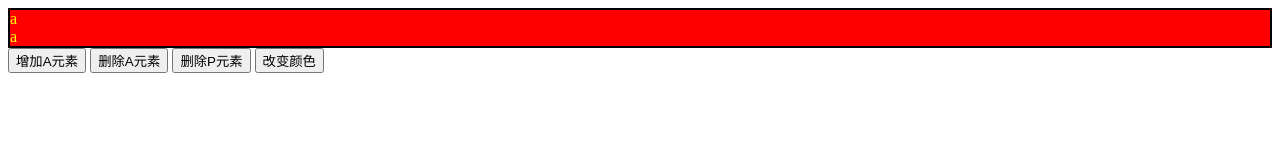
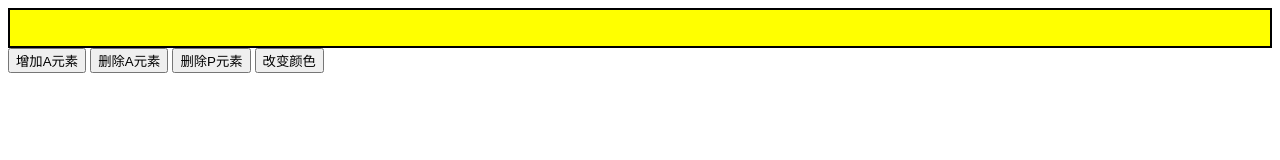
Before and after one commit to ding2000/index.html, a plain HTML site: page css/7.html in a window 1280 px wide. Both pictures are taken after a click on the button "改变颜色". Drawn offline with Linux system fonts and the light colour scheme.

Commit message:
Update 7.html

```diff
--- a/css/7.html
+++ b/css/7.html
@@ -46,7 +46,7 @@
 			for(i=0;i<z;i++)
 			{
 				if(y[i].tagName=="A" || y[i].tagName=="P")
-				y[i].style.backgroundColor="red"
+				y[i].style.backgroundColor="yellow"
 			}
 		}
 	</script></head>
```
